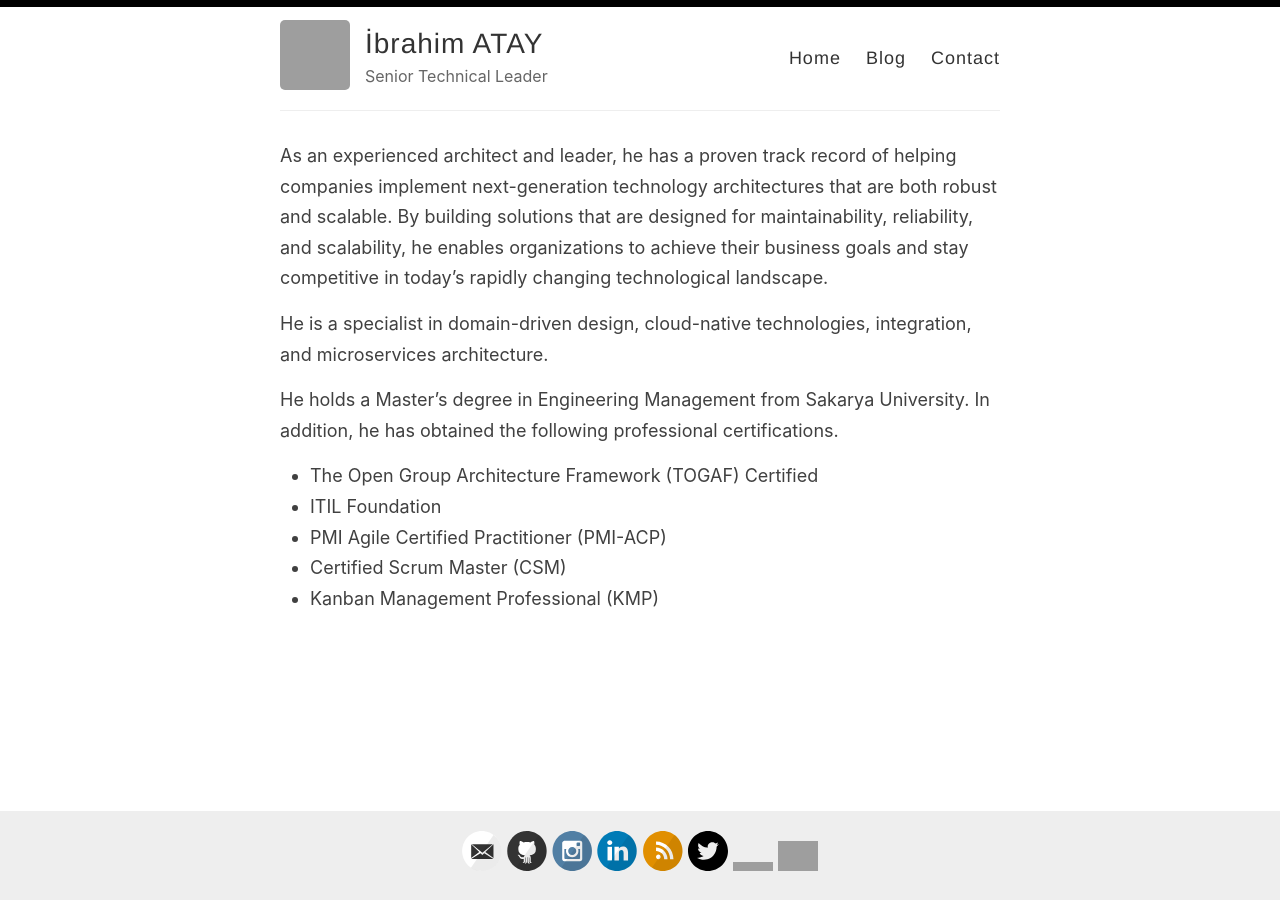
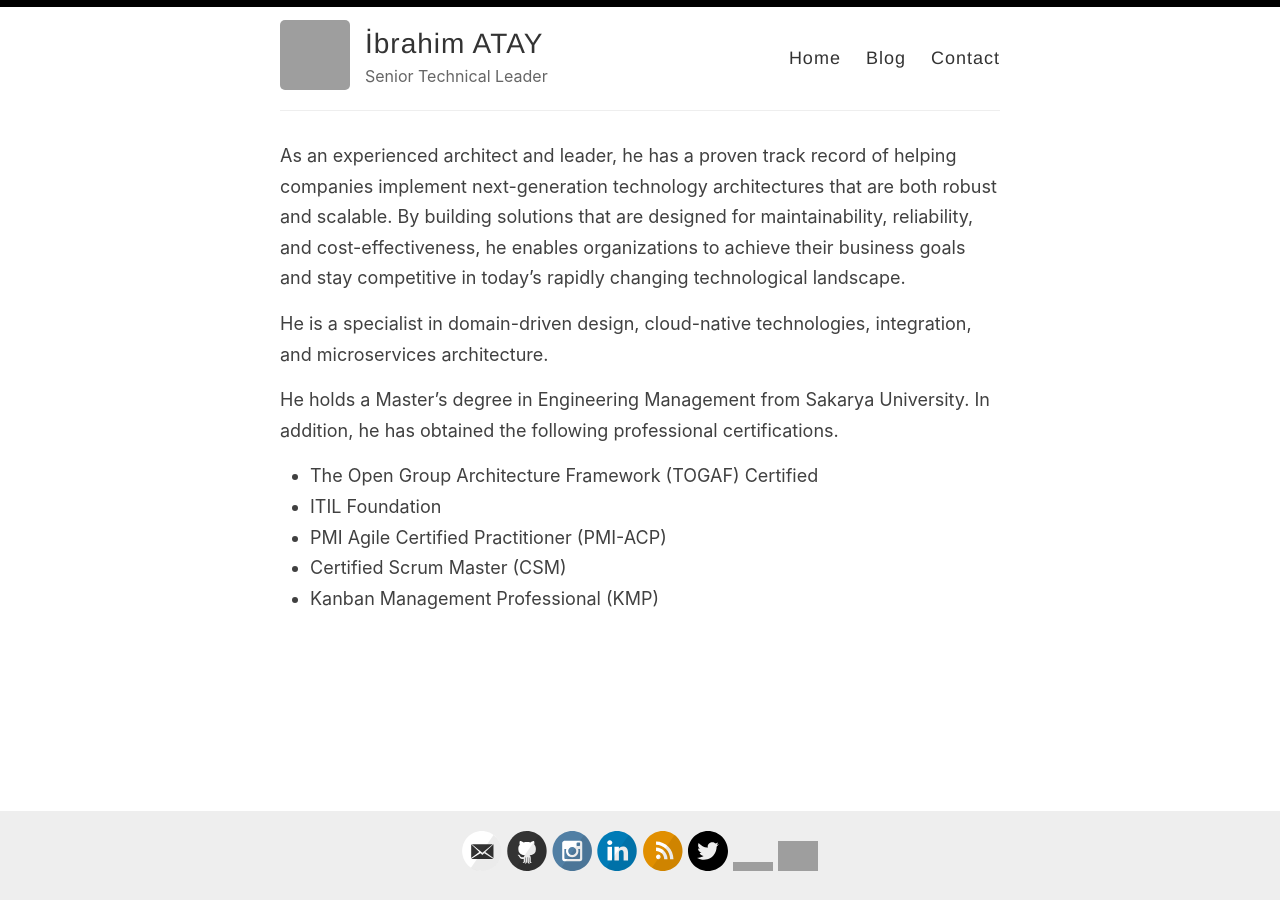
Before and after one commit to ibrahimatay/ibrahimatay.github.io, a Jekyll site: the page built from index.md, in a window 1280 px wide. Built offline with Jekyll 4.4.1, drawn with Linux system fonts in a browser that asks for light colours; grey boxes are pictures that could not be loaded.

Commit message:
Update index.md

```diff
--- a/index.md
+++ b/index.md
@@ -3,7 +3,7 @@
 layout: page
 title:
 ---
-As an experienced architect and leader, he has a proven track record of helping companies implement next-generation technology architectures that are both robust and scalable. By building solutions that are designed for maintainability, reliability, and scalability, he enables organizations to achieve their business goals and stay competitive in today's rapidly changing technological landscape.
+As an experienced architect and leader, he has a proven track record of helping companies implement next-generation technology architectures that are both robust and scalable. By building solutions that are designed for maintainability, reliability, and cost-effectiveness, he enables organizations to achieve their business goals and stay competitive in today's rapidly changing technological landscape.
 
 He is a specialist in domain-driven design, cloud-native technologies, integration, and microservices architecture.
 
```
